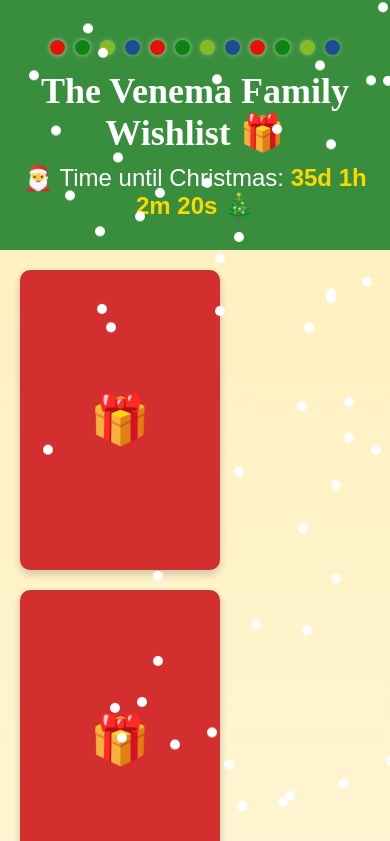
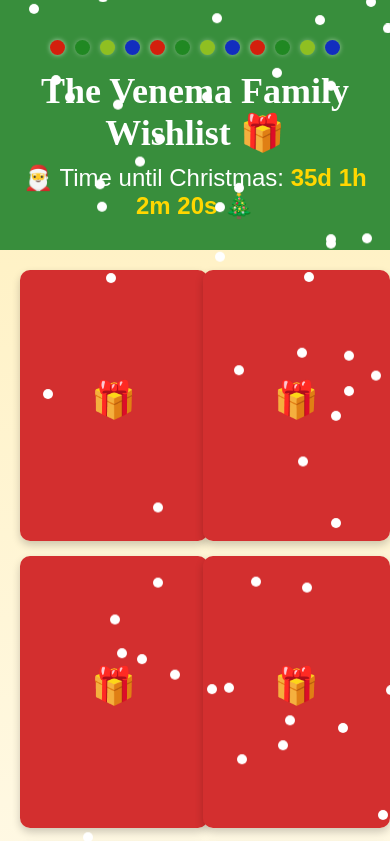
Before and after one commit to mikenike360/VenemaWishlist, a React (Create React App) app: page / in a window 390 px wide. Shown: the top 841 px of the page. Built offline with nearby package versions, Linux system fonts and the light colour scheme.

Commit message:
Fixed display issues with cards on small screens.

```diff
--- a/src/App.css
+++ b/src/App.css
@@ -41,18 +41,21 @@ header h1 {
 /* Wishlist grid */
 .wishlist-grid {
   display: grid;
-  grid-template-columns: repeat(auto-fill, minmax(200px, 1fr));
-  gap: 20px;
+  grid-template-columns: repeat(auto-fill, minmax(200px, 1fr)); /* Responsive grid */
+  gap: 20px; /* Space between cards */
   padding: 20px;
 }
 
 /* Card container */
 .card {
-  width: 200px;
-  height: 300px;
+  width: 100%; /* Full width of the grid cell */
+  aspect-ratio: 2 / 3; /* Ensures consistent height relative to width */
   perspective: 1000px; /* Creates a 3D space for the flip */
   position: relative;
   cursor: pointer;
+  border-radius: 10px;
+  box-shadow: 0 4px 8px rgba(0, 0, 0, 0.2);
+  overflow: hidden;
 }
 
 /* Front and back faces of the card */
@@ -65,8 +68,7 @@ header h1 {
   display: flex;
   align-items: center;
   justify-content: center;
-  border-radius: 10px;
-  box-shadow: 0 4px 8px rgba(0, 0, 0, 0.2);
+  text-align: center;
 }
 
 /* Front of the card (wrapped state) */
@@ -79,7 +81,6 @@ header h1 {
   background-color: #388E3C; /* Green for unwrapped state */
   transform: rotateY(180deg); /* Start flipped */
   flex-direction: column;
-  text-align: center;
 }
 
 /* Flip the card when unwrapped */
@@ -97,26 +98,29 @@ header h1 {
   animation: bounce 2s infinite; /* Adds a fun bounce effect */
 }
 
+/* User image styling */
 .user-image {
-  width: 175px; /* Fixed width for all images */
-  height: 175px; /* Fixed height for all images */
-  object-fit: cover; /* Ensures the image fills the box without distortion */
+  width: 85%; /* Increased size relative to card */
+  max-width: 160px; /* Slightly larger maximum size */
+  aspect-ratio: 1 / 1; /* Ensures a square shape */
+  object-fit: cover; /* Crops and scales images */
   border-radius: 50%; /* Makes the image circular */
-  margin-bottom: 10px; /* Adds spacing below the image */
+  margin: auto; /* Center the image */
 }
 
-
-/* Wishlist link styling */
 .view-link {
-  color: #FFD700;
+  font-size: 20px; /* Keep text readable */
+  text-align: center; /* Center-align the link */
+  margin-top: 8px; /* Spacing above the link */
+  margin-bottom: 15px; /* Add extra spacing below the link */
+  color: #FFD700; /* Keep the gold color for links */
   text-decoration: none;
-  font-weight: bold;
-  margin-top: 10px;
 }
 
 .view-link:hover {
-  text-decoration: underline;
+  text-decoration: underline; /* Add underline on hover */
 }
+
 
 /* Lights container for the header */
 .lights {
@@ -184,3 +188,44 @@ header h1 {
     opacity: 1;
   }
 }
+
+/* Media query for smaller screens */
+@media (max-width: 768px) {
+  .wishlist-grid {
+    grid-template-columns: repeat(auto-fill, minmax(150px, 1fr)); /* Smaller columns */
+    gap: 15px; /* Reduce spacing between cards */
+  }
+
+  .card {
+    aspect-ratio: 2 / 3; /* Maintain a proportional card size */
+    display: flex; /* Flex layout for card content */
+    flex-direction: column; /* Stack content vertically */
+    align-items: center; /* Center content horizontally */
+    justify-content: center; /* Center content vertically */
+    overflow: hidden; /* Prevent content from spilling outside the card */
+    padding: 10px; /* Add internal spacing */
+  }
+
+  .present {
+    font-size: 36px; /* Adjust emoji size for smaller screens */
+    margin-bottom: 10px; /* Add spacing below the emoji */
+  }
+
+  .user-image {
+    width: 90%; /* Scale the image to fit within the card */
+    max-width: 120px; /* Restrict maximum size for small screens */
+    aspect-ratio: 1 / 1; /* Keep image square */
+    object-fit: cover; /* Crop image to fit container */
+    border-radius: 50%; /* Ensure circular image */
+    margin-bottom: 10px; /* Space below the image */
+  }
+
+  .view-link {
+    font-size: 12px; /* Reduce font size for smaller screens */
+    text-align: center; /* Center-align the text */
+    margin-top: 5px; /* Ensure proper spacing above the link */
+    white-space: nowrap; /* Prevent text from wrapping */
+    overflow: hidden; /* Hide overflow text */
+    text-overflow: ellipsis; /* Add ellipsis for long links */
+  }
+}
```
